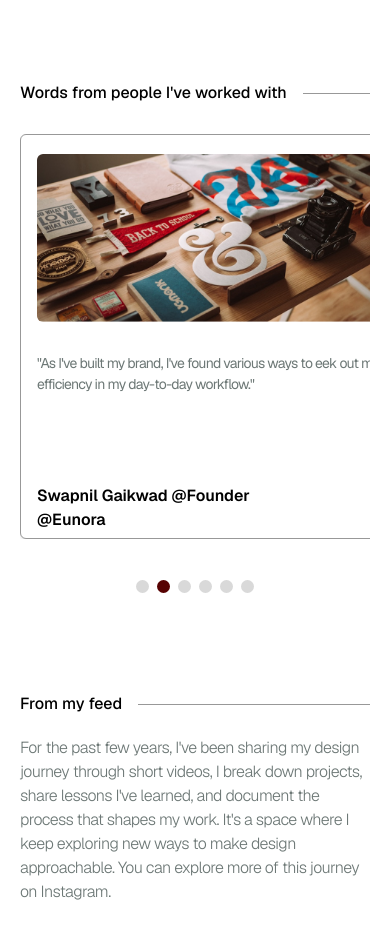
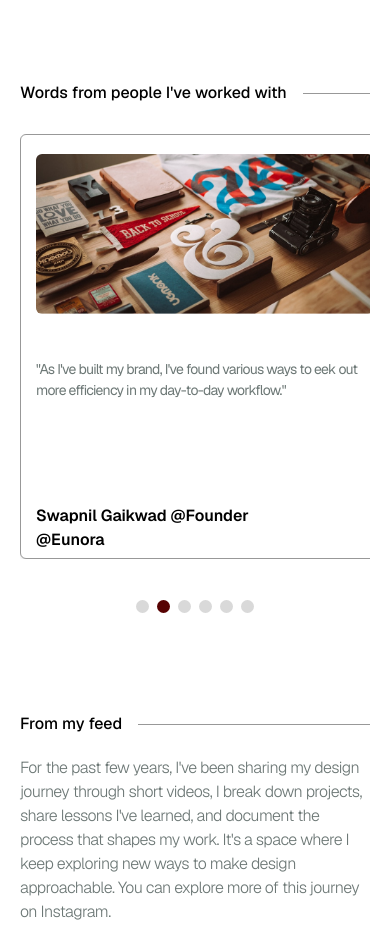
Before and after one commit to nrmcodes22/Dees, a Next.js app: page / in a window 390 px wide. Shown: the part 1860-2791 px from the top of the page. Built offline with nearby package versions, Linux system fonts and the light colour scheme.

Commit message:
layout fix

```diff
--- a/home_page/hero4.jsx
+++ b/home_page/hero4.jsx
@@ -293,9 +293,9 @@ export default function Hero4() {
               data-testimonial-item
               variants={item}
               className={`
-                border rounded-[6px] shadow-sm bg-white flex flex-col justify-between border-[#989898] pt-[19.4px] px-[16px] pb-[6px]
+                border rounded-[6px] shadow-sm bg-white flex flex-col justify-between border-[#989898] pt-[19.4px] px-[15px] pb-[6px]
                 md:pt-[26px] md:px-[21px] md:pb-[17px] h-full
-                ${isMobile ? "min-w-[390px] snap-center min-h-[405px] " : "h-full"}
+                ${isMobile ? "min-w-[370px] snap-center min-h-[425px] " : "h-full"}
               `}
             >
               {testimonial.img && (
```
